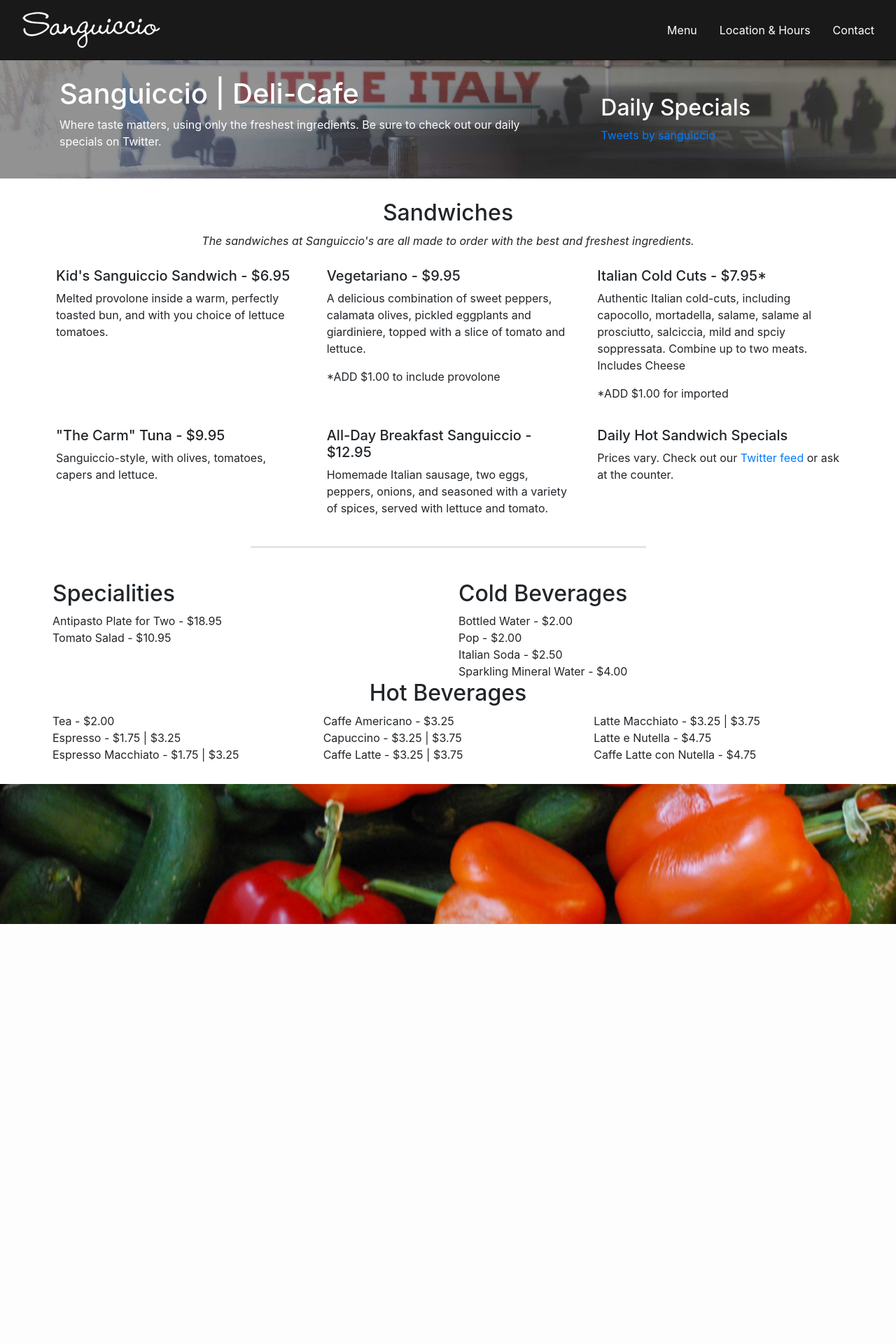
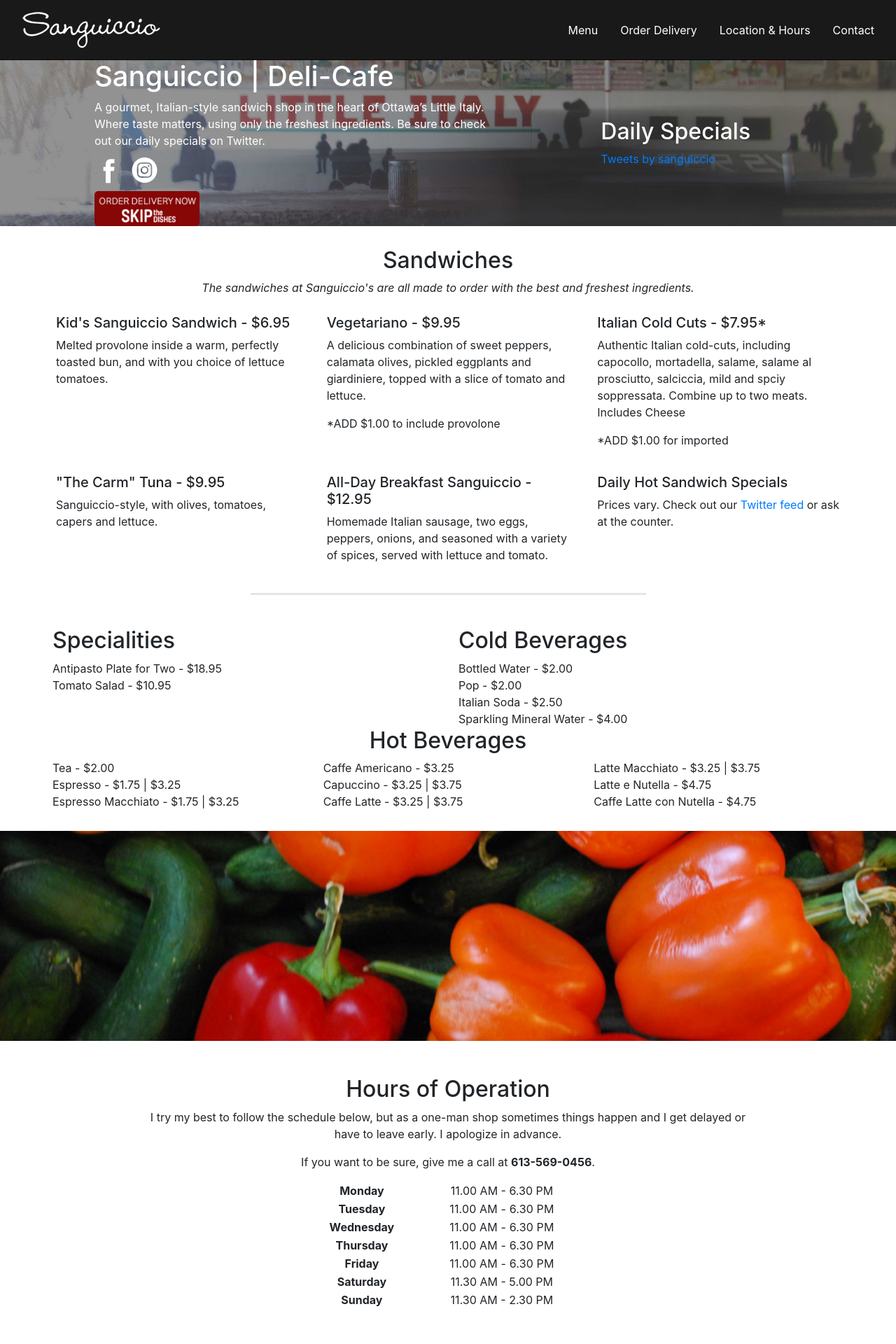
Before and after one commit to rjwoo/sanguiccio, a PHP site: page / in a window 1280 px wide. Shown: the top 1920 px of the page at 70% size. Before the commit the page ends 1320 px from the top, so only its background shows below. Run offline with PHP 8.4, Linux system fonts and the light colour scheme; some libraries are stand-ins or nearby versions.

Commit message:
Added hours of operation and google map embed of location; added SM badges + STD delivery into header section and navbar

```diff
--- a/css/style.css
+++ b/css/style.css
@@ -37,7 +37,7 @@
 }
 
 .header-text {
-  padding: 0 100px;
+  padding: 0 150px;
 }
 
 .header-title {
@@ -46,6 +46,7 @@
 
 .header-description {
   color: #fff;
+  margin-bottom: 0;
 }
 
 .header-twitter {
@@ -56,12 +57,17 @@
   height: 300px !important;
 }
 
-/*
-.sanguiccio-outside {
-  width: 100%;
-  height: auto;
-  z-index: 0;
-} */
+.share {
+  padding: 10px 0;
+}
+
+.share-icons {
+  height: 40px;
+}
+
+.std-icon {
+  height: 50px;
+}
 
 .menu-container {
   padding: 30px 75px;
@@ -101,5 +107,26 @@
 }
 
 .middle-section {
-  height: 200px;
+  height: 300px;
 }
+
+.hours-container {
+  padding: 50px 200px;
+  text-align: center;
+}
+
+.hours-title {
+  text-align: center;
+}
+
+table {
+  margin: 0 auto;
+}
+
+.day {
+  font-weight: bold;
+}
+
+.sanguiccio-location {
+  width: 100%;
+}
--- a/index.html
+++ b/index.html
@@ -30,6 +30,9 @@
                             <a class="nav-link active" href="#">Menu</a>
                         </li>
                         <li class="nav-item">
+                            <a class="nav-link" href="https://www.skipthedishes.com/sanguiccio-deli-cafe-preston-ottawa">Order Delivery</a>
+                        </li>
+                        <li class="nav-item">
                             <a class="nav-link" href="#">Location & Hours</a>
                         </li>
                         <li class="nav-item">
@@ -45,15 +48,20 @@
         <div class="row header">
             <div class="col-8 header-text">
                 <h1 class="header-title">Sanguiccio | Deli-Cafe</h1>
-                <p class="header-description">Where taste matters, using only the freshest ingredients. Be sure to check out our daily specials on Twitter.</p>
+                <p class="header-description">A gourmet, Italian-style sandwich shop in the heart of Ottawa’s Little Italy. Where taste matters, using only the freshest ingredients. Be sure to check out our daily specials on Twitter.</p>
+                <div class="share">
+                    <a href="https://www.facebook.com/pages/Sanguiccio/142596799092246"><img src="img/fb-icon.png" target="_blank" class="share-icons"></a>
+                    <a href="https://www.instagram.com/sanguiccio/" target="_blank"><img src="img/ig-icon.png" class="share-icons"></a>
+                </div>
+                <div>
+                    <a href="https://www.skipthedishes.com/sanguiccio-deli-cafe-preston-ottawa" target="_blank"><img src="img/skipthedishes.png" class="std-icon"></a>
+                </div>
             </div>
             <div class="col-4 header-twitter">
                 <h2 class="header-title">Daily Specials</h2>
                 <a class="twitter-timeline" data-width="300" data-height="300" data-theme="light" data-link-color="#9266CC" href="https://twitter.com/sanguiccio?ref_src=twsrc%5Etfw">Tweets by sanguiccio</a> <script async src="https://platform.twitter.com/widgets.js" charset="utf-8"></script>
             </div>
         </div>
-
-
     </div>
 
     <div class="menu-container">
@@ -132,6 +140,47 @@
         <div class="middle-section"></div>
     </section>
 
+    <div class="store-info">
+        <div class="hours-container">
+            <h2 class="hours-title">Hours of Operation</h2>
+            <p>I try my best to follow the schedule below, but as a one-man shop sometimes things happen and I get delayed or have to leave early. I apologize in advance.</p>
+            <p>If you want to be sure, give me a call at <strong>613-569-0456</strong>.</p>
+            <table border="0" cellpadding="1" cellspacing="1" style="width: 400px;">
+                <tbody>
+                    <tr>
+                        <td class="day">Monday</td>
+                        <td>11.00 AM - 6.30 PM</td>
+                    </tr>
+                    <tr>
+                        <td class="day">Tuesday</td>
+                        <td><span style="letter-spacing: 0.16px;">11.00 AM - 6.30 PM</span></td>
+                    </tr>
+                    <tr>
+                        <td class="day">Wednesday</td>
+                        <td><span style="letter-spacing: 0.16px;">11.00 AM - 6.30 PM</span></td>
+                    </tr>
+                    <tr>
+                        <td class="day">Thursday</td>
+                        <td><span style="letter-spacing: 0.16px;">11.00 AM - 6.30 PM</span></td>
+                    </tr>
+                    <tr>
+                        <td class="day">Friday</td>
+                        <td><span style="letter-spacing: 0.16px;">11.00 AM - 6.30 PM</span></td>
+                    </tr>
+                    <tr>
+                        <td class="day">Saturday</td>
+                        <td>11.30 AM - 5.00 PM</td>
+                    </tr>
+                    <tr>
+                        <td class="day">Sunday</td>
+                        <td>11.30 AM - 2.30 PM</td>
+                    </tr>
+                </tbody>
+            </table>
+        </div>
+        <iframe src="https://www.google.com/maps/embed?pb=!1m18!1m12!1m3!1d2801.1408574365328!2d-75.71501068444447!3d45.406499079100264!2m3!1f0!2f0!3f0!3m2!1i1024!2i768!4f13.1!3m3!1m2!1s0x4cce0449c821a677%3A0x1c1952ac39fe8603!2sSanguiccio+Deli-Cafe!5e0!3m2!1sen!2sca!4v1529249359567" height="250" frameborder="0" style="border:0" class="sanguiccio-location" allowfullscreen></iframe>
+    </div>
+
 </body>
 
 <!-- Optional JavaScript -->
```
Also changed, not shown: img/fb-icon.png (added), img/ig-icon.png (added), img/skipthedishes.png (added).
